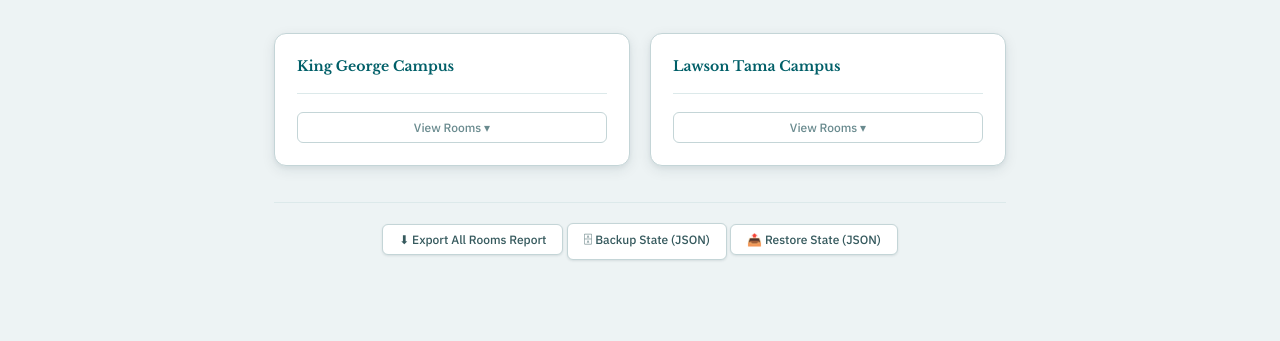
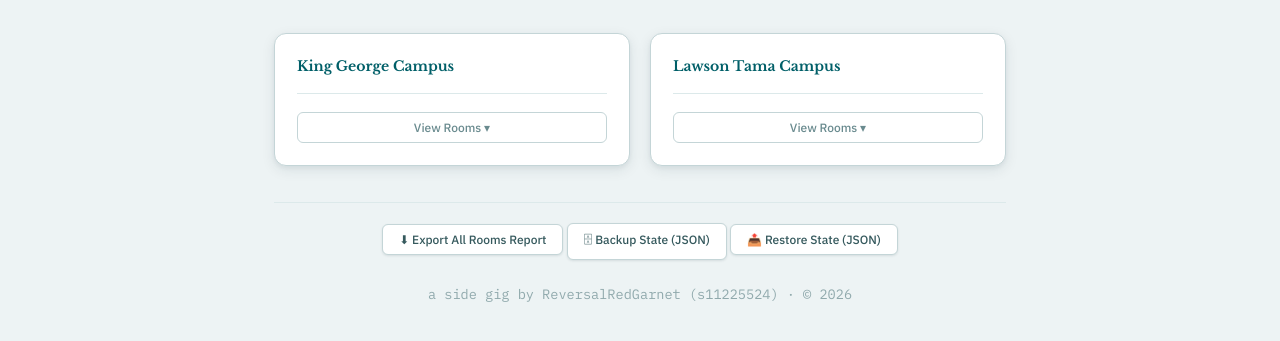
Before and after one commit to ReversalRedGarnet/Intern-Interface-V2, a plain HTML site: page index.html in a window 1280 px wide. Shown: the part 177-518 px from the top of the page. Drawn offline with nearby package versions, Linux system fonts and the light colour scheme.

Commit message:
Add site footer to index.html
Add footer with copyright information.

```diff
--- a/index.html
+++ b/index.html
@@ -75,7 +75,9 @@
       <button class="toolbar-btn" id="btn-restore-state">📤 Restore State (JSON)</button>
       <input type="file" id="restore-state-input" accept="application/json" hidden>
     </div>
-
+  <footer class="site-footer">
+    <p>a side gig by ReversalRedGarnet (s11225524) · © 2026</p>
+  </footer>
   </div><!-- /.menu-app -->
 
   <script type="module" src="js/main.js"></script>
```
